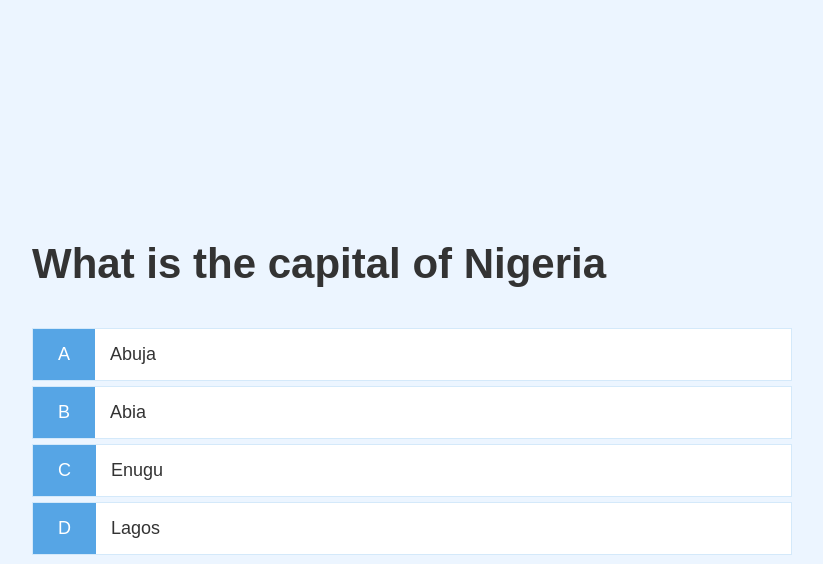
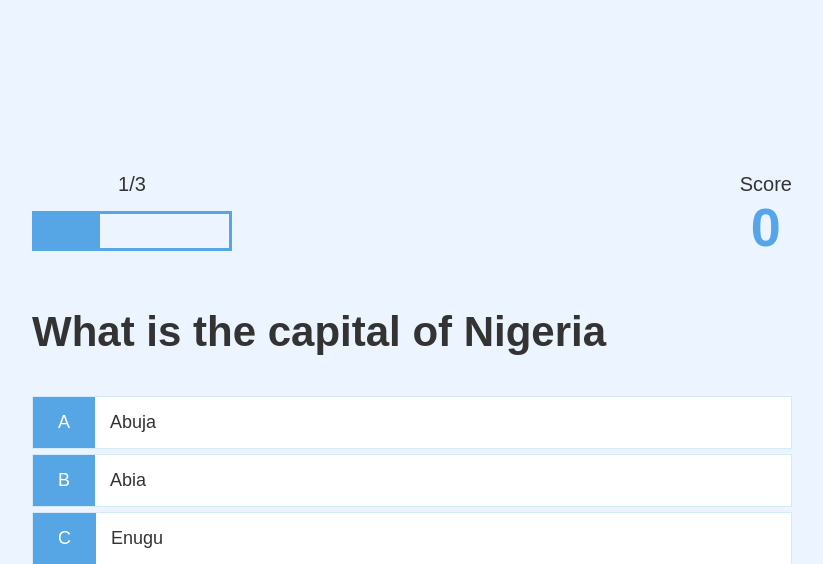
Before and after one commit to prewsh/CBT-App, a PHP site: page /game.html in a window 1280 px wide. Shown: the top 564 px of the page, without its empty margins (228-1051 px from the left). Run offline with PHP 8.4, Linux system fonts and the light colour scheme.

Commit message:
added progress bar, and local storage

```diff
--- a/game.css
+++ b/game.css
@@ -31,3 +31,32 @@
 .incorrect{
     background-color: #dc3545;
 }
+
+/* hud styling  */
+
+#hud{
+    display: flex;
+    justify-content: space-between;
+}
+
+.hud-prefix{
+    text-align: center;
+    font-size: 2rem;
+}
+
+.hud-main-text{
+    text-align: center;
+}
+
+#progressBar{
+ width: 20rem;
+ height: 4rem;
+ border: 0.3rem solid #56a5e5;
+ margin-top: 1.5rem;
+}
+
+#progressBarFull{
+    height: 3.4rem;
+    background-color: #56a5e5;
+    width: 0%;
+}
--- a/game.html
+++ b/game.html
@@ -11,6 +11,26 @@
 <body>
     <div class="container">
         <div id="game" class="justify-center flex-colum">
+            <div id="hud">
+                <div id="hud-item">
+                    <p class="hud-prefix" id="progressText">
+                        Question
+                    </p>
+                    <div id="progressBar">
+                        <div id="progressBarFull">
+
+                        </div>
+                    </div>
+                </div>
+                <div id="hud-item">
+                    <p class="hud-prefix">
+                        Score
+                    </p>
+                    <h1 class="hud-main-text" id="score">
+                        0
+                    </h1>
+                </div>
+            </div>
             <h2 id="questionss">
                 what is the answer to this question?
             </h2>
--- a/game.js
+++ b/game.js
@@ -1,6 +1,7 @@
 const question = document.getElementById('questions');
 const choices = Array.from ( document.getElementsByClassName("choice-text"));
-
+const progressText = document.getElementById('progressText')
+const scoreText = document.getElementById('score')
 
 
 
@@ -60,9 +61,15 @@ startGame = () => {
 
 getNewQuestion = () => {
     if (availableQuestion.length === 0 || questionCounter >= MAX_QUESTIONS ) {
+        localStorage.setItem('mostRecentScore', score)
         return window.location.assign("./end.html");
     }
     questionCounter ++;
+    progressText.innerHTML = questionCounter + "/" + MAX_QUESTIONS
+
+    // update the progress bar
+    progressBarFull.style.width = `${(questionCounter / MAX_QUESTIONS)*100}%`
+
     const questionIndex = Math.floor(Math.random() * availableQuestion.length);
     currentQuestion = availableQuestion [questionIndex];
     questionss.innerText= currentQuestion.question;
@@ -89,6 +96,10 @@ choices.forEach ( choice => {
 
         const classToApply = selectedAnswer == currentQuestion.answer ? "correct" : "incorrect";
 
+        if (classToApply === 'correct'){
+            incrementScore(CURRENT_BONUS)
+        }
+
         selectedChoice.parentElement.classList.add(classToApply);
 
         setTimeout(() => {
@@ -101,7 +112,10 @@ choices.forEach ( choice => {
     })
 })
 
-
+incrementScore = num =>{
+    score = score + num;
+    scoreText.innerHTML = score;
+}
 
 
 startGame();
--- a/index.css
+++ b/index.css
@@ -96,7 +96,7 @@ h4{
     color: #5a5eb5;
 }
 
-.btn:hovwer{
+.btn:hover{
     cursor: pointer;
     transform: translateY(-0.1rem);
     transition: transform 150ms;
@@ -108,3 +108,25 @@ h4{
     box-shadow: none;
     transform: none;
 }
+
+/* forms  */
+
+form {
+    width: 100%;
+    display: flex;
+    flex-direction: column;
+    align-items: center;
+}
+
+input{
+    margin-bottom: 1rem;
+    width: 20rem;
+    padding: 1.5rem;
+    font-size: 1.8rem;
+    border: none;
+    box-shadow: 0 0.1rem 1.4rem 0 rgba(86, 185, 235, 0.5);
+}
+
+input::placeholder{
+    color: #aaaaaa;
+}
```
Also changed, not shown: end.html (added, +28 -0 lines), end.js (added, +16 -0 lines), end.css (added).
